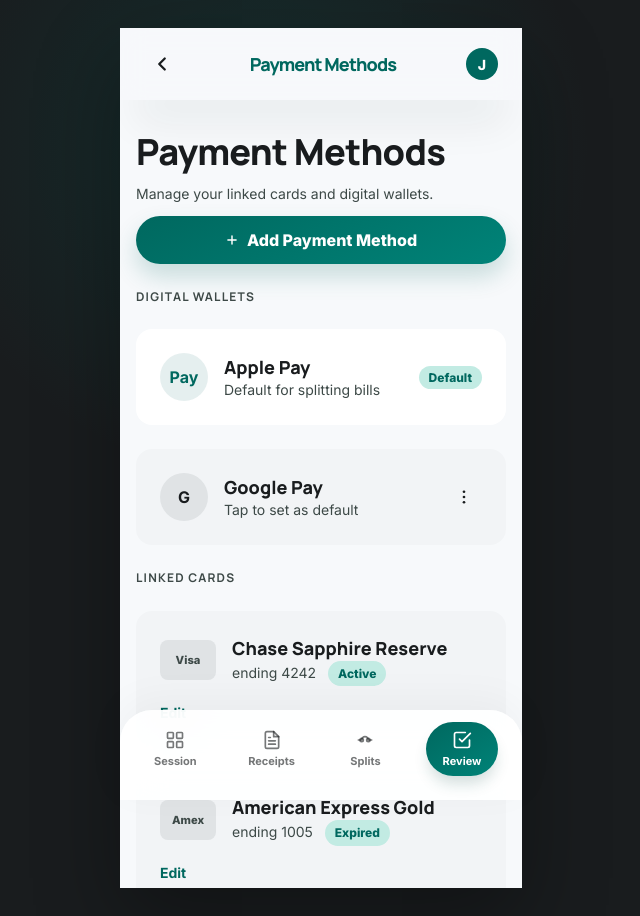
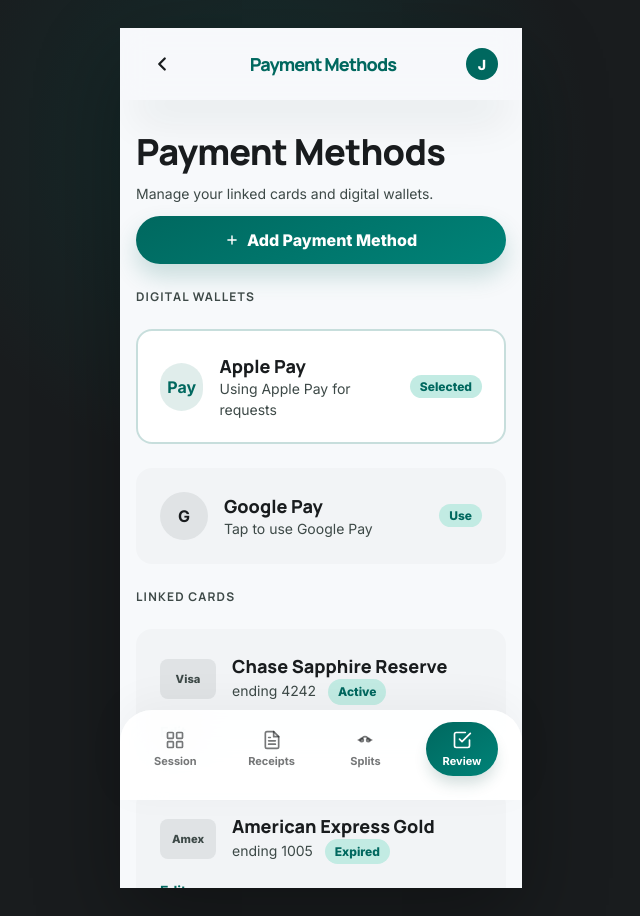
Before and after one commit to alisayiranlu/Check-Splitters, a React (Vite) app in the folder client/: page /session/1/payment-methods in a window 1280 px wide. Shown: the whole page, without its empty margins (319-959 px from the left). Built offline with nearby package versions, Linux system fonts and the light colour scheme.

Commit message:
Refactor SideMenu and PaymentMethods components to improve session handling and wallet selection UI

```diff
--- a/client/src/components/SideMenu.jsx
+++ b/client/src/components/SideMenu.jsx
@@ -1,17 +1,22 @@
-import { useNavigate } from 'react-router-dom';
+import { useNavigate, useParams } from 'react-router-dom';
+import { useSession } from '../context/useSession';
 
 export default function SideMenu({ open, onClose, sessionId, participant, clearSession }) {
   const navigate = useNavigate();
-  const name = participant?.name?.trim() || 'Guest';
+  const params = useParams();
+  const { session, participant: contextParticipant, clearSession: contextClearSession } = useSession();
+  const activeParticipant = participant || contextParticipant;
+  const activeSessionId = sessionId || params.id || session?.id;
+  const name = activeParticipant?.name?.trim() || 'Guest';
 
   function goToPaymentSettings() {
     onClose();
-    if (sessionId) navigate(`/session/${sessionId}/payment-methods`);
-    else navigate('/create');
+    if (activeSessionId) navigate(`/session/${activeSessionId}/payment-methods`);
+    else navigate('/join');
   }
 
   function exitSession() {
-    clearSession?.();
+    (clearSession || contextClearSession)?.();
     onClose();
     navigate('/');
   }
@@ -24,7 +29,7 @@
       <aside className="side-drawer">
         <div>
           <div className="drawer-profile">
-            <div className="avatar drawer-avatar" style={{ background: participant?.avatar_color || 'var(--primary)' }}>
+            <div className="avatar drawer-avatar" style={{ background: activeParticipant?.avatar_color || 'var(--primary)' }}>
               {initials(name)}
             </div>
             <h3>{name}</h3>
--- a/client/src/index.css
+++ b/client/src/index.css
@@ -501,6 +501,23 @@
   text-align: left;
 }
 
+.wallet-card {
+  width: 100%;
+  border: 0;
+  color: var(--text);
+  text-align: left;
+}
+
+.wallet-card.selected {
+  background: var(--surface-lowest);
+  box-shadow: inset 0 0 0 2px rgba(0, 104, 95, 0.22);
+}
+
+.wallet-card.selected .method-icon {
+  background: rgba(0, 104, 95, 0.12);
+  color: var(--primary);
+}
+
 .method-icon {
   display: inline-flex;
   width: 48px;
@@ -514,16 +531,6 @@
 
 .danger-text {
   color: var(--danger);
-}
-
-.amount-danger,
-.total-line.strong .amount-danger {
-  color: var(--danger);
-}
-
-.amount-success,
-.total-line.strong .amount-success {
-  color: var(--primary);
 }
 
 .drawer-layer {
@@ -649,3 +656,13 @@
   color: var(--primary);
   font-size: 1.25rem;
 }
+
+.amount-danger,
+.total-line.strong span.amount-danger:last-child {
+  color: var(--danger);
+}
+
+.amount-success,
+.total-line.strong span.amount-success:last-child {
+  color: var(--primary);
+}
--- a/client/src/pages/PaymentMethods.jsx
+++ b/client/src/pages/PaymentMethods.jsx
@@ -1,3 +1,4 @@
+import { useEffect, useState } from 'react';
 import { useNavigate, useParams } from 'react-router-dom';
 import { useSession } from '../context/useSession';
 import BottomNav from '../components/BottomNav';
@@ -6,6 +7,16 @@
   const { id: sessionId } = useParams();
   const navigate = useNavigate();
   const { participant } = useSession();
+  const storageKey = `cs_payment_wallet_${sessionId}`;
+  const [selectedWallet, setSelectedWallet] = useState(() => localStorage.getItem(storageKey) || 'apple');
+
+  useEffect(() => {
+    localStorage.setItem(storageKey, selectedWallet);
+  }, [storageKey, selectedWallet]);
+
+  function selectWallet(wallet) {
+    setSelectedWallet(wallet);
+  }
 
   return (
     <div className="page">
@@ -36,7 +47,11 @@
 
         <section className="list-stack">
           <h3 className="eyebrow">Digital Wallets</h3>
-          <div className="card">
+          <button
+            className={`card wallet-card${selectedWallet === 'apple' ? ' selected' : ' tonal'}`}
+            type="button"
+            onClick={() => selectWallet('apple')}
+          >
             <div className="row-between">
               <div className="list-row">
                 <div className="method-icon">
@@ -44,14 +59,18 @@
                 </div>
                 <div>
                   <h3>Apple Pay</h3>
-                  <p className="muted">Default for splitting bills</p>
+                  <p className="muted">{selectedWallet === 'apple' ? 'Using Apple Pay for requests' : 'Tap to use Apple Pay'}</p>
                 </div>
               </div>
-              <span className="badge">Default</span>
+              <span className="badge">{selectedWallet === 'apple' ? 'Selected' : 'Use'}</span>
             </div>
-          </div>
+          </button>
 
-          <div className="card tonal">
+          <button
+            className={`card wallet-card${selectedWallet === 'google' ? ' selected' : ' tonal'}`}
+            type="button"
+            onClick={() => selectWallet('google')}
+          >
             <div className="row-between">
               <div className="list-row">
                 <div className="method-icon" style={{ background: 'var(--surface-high)', color: 'var(--text)' }}>
@@ -59,18 +78,12 @@
                 </div>
                 <div>
                   <h3>Google Pay</h3>
-                  <p className="muted">Tap to set as default</p>
+                  <p className="muted">{selectedWallet === 'google' ? 'Using Google Pay for requests' : 'Tap to use Google Pay'}</p>
                 </div>
               </div>
-              <button className="icon-btn" type="button" aria-label="More options">
-                <svg width="18" height="18" viewBox="0 0 24 24" fill="currentColor">
-                  <circle cx="12" cy="5" r="1.8" />
-                  <circle cx="12" cy="12" r="1.8" />
-                  <circle cx="12" cy="19" r="1.8" />
-                </svg>
-              </button>
+              <span className="badge">{selectedWallet === 'google' ? 'Selected' : 'Use'}</span>
             </div>
-          </div>
+          </button>
         </section>
 
         <section className="list-stack">
```
